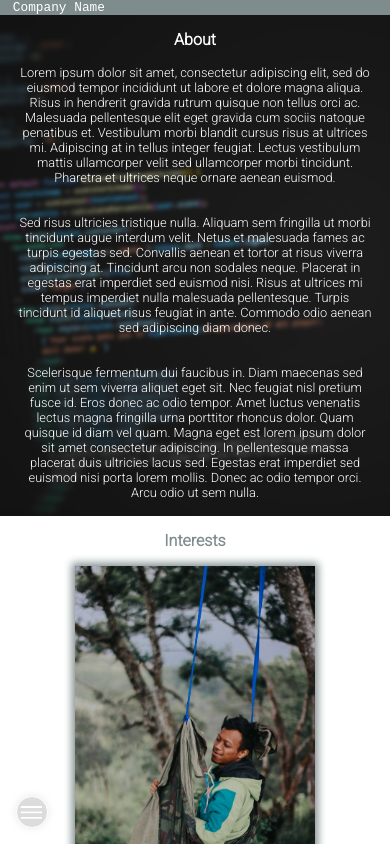
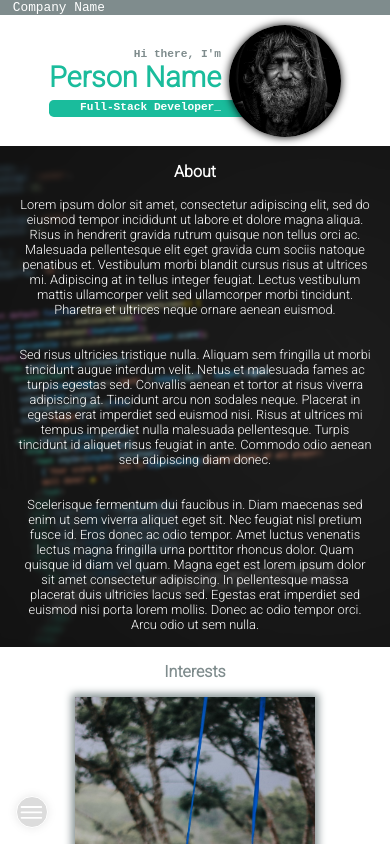
Before and after one commit to IbzOdus/EmployeePage, a React (Create React App) app: page / in a window 390 px wide. Shown: the top 844 px of the page. Built offline with nearby package versions, Linux system fonts and the light colour scheme.

Commit message:
Make profile section responsive

```diff
--- a/src/components/ProfileContent.jsx
+++ b/src/components/ProfileContent.jsx
@@ -3,12 +3,17 @@ import styled from 'styled-components';
 import { colors } from '../constants';
 
 const Container = styled.div`
-    max-width: 1000px;
-    padding-top: 20px;
+    position: relative;
+    max-width: 63rem;
+    padding: 1.5rem 0;
     background-color: #FFFFFF;
     display: flex;
     flex-direction: column;
     align-items: center;
+
+    @media only screen and (max-width: 700px) {
+        padding: 0.6rem 0;
+    }
 `;
 
 const TextImageContainer = styled.div`
@@ -18,56 +23,85 @@ const TextImageContainer = styled.div`
 const TextContainer = styled.div`
     display: flex;
     flex-direction: column;
+    justify-content: center;
     text-align: right;
     font-family: 'Courier New';
-    font-size: 30px;
+    font-size: 1rem;
     font-weight: bold;
     color: ${colors.primary};
-    margin-top: 10px;
-    margin-right: 20px;
+    margin-right: 1rem;
+
+    @media only screen and (max-width: 700px) {
+        font-size: 0.7rem;
+        margin-right: 0.5rem;
+    }
 `;
 
 const Name = styled.span`
     font-family: 'Agency FB', 'Roboto';
-    font-size: 80px;
+    font-size: 3.8rem;
     color: ${props => props.color || colors.primary};
+
+    @media only screen and (max-width: 700px) {
+        font-size: 1.8rem;
+    }
 `;
 
 const ProfilePicture = styled.img`
-    width: 200px;
-    height: 200px;
+    width: 12rem;
+    height: 12rem;
     border-radius: 50%;
-    box-shadow: 0px 0px 10px;
+    box-shadow: 0 0 0.5rem;
     object-fit: cover;
     z-index: 1;
+
+    @media only screen and (max-width: 700px) {
+        height: 7rem;
+        width: 7rem;
+    }
 `;
 
 const PositionText = styled.span`
-    font-size: 20px;
     color: #FFFFFF;
-    margin-top: 15px;
+    margin-top: 1rem;
     z-index: 2;
+
+    @media only screen and (max-width: 700px) {
+        margin-top: 0.4rem;
+    }
 `;
 
 const PositionAccent = styled.div`
-    position: relative;
-    bottom: 50px;
+    position: absolute;
+    bottom: 3.1rem;
     width: 100%;
-    min-width: 65ch;
-    height: 35px;
+    height: 2.1rem;
     display: flex;
+
+    @media only screen and (max-width: 700px) {
+        height: 1.1rem;
+        bottom: 1.8rem;
+    }
 `;
 
 const PositionAccentColor = styled.span`
     background-color: ${props => props.color || colors.primary};
-    border-radius: 12px;
+    border-radius: 0.5rem;
     flex: 1;
     height: 100%;
+
+    @media only screen and (max-width: 700px) {
+        border-radius: 0.3rem;
+    }
 `;
 
 const PositionAccentHider = styled.span`
-    width: 100px;
+    width: 6rem;
     height: 100%;
+
+    @media only screen and (max-width: 700px) {
+        width: 3.5rem;
+    }
 `;
 
 export default function ProfileContent({ name, position, picture, color }) {
@@ -75,8 +109,7 @@ export default function ProfileContent({ name, position, picture, color }) {
         <Container>
             <TextImageContainer>
                 <TextContainer>
-                    Hi there, I'm
-                    <br/>
+                    <span>Hi there, I'm</span>
                     <Name color={color}>{name}</Name>
                     <PositionText>{`${position}_`}</PositionText>
                 </TextContainer>
--- a/src/components/pages/ProfilePage.jsx
+++ b/src/components/pages/ProfilePage.jsx
@@ -30,7 +30,7 @@ export default function ProfilePage() {
 
     return (
         <Container>
-            {/* <ProfileSection name={user.name} position={user.position} picture={user.image} color={user.color}/> */}
+            <ProfileSection name={user.name} position={user.position} picture={user.image} color={user.color}/>
             <SubNav />
             <AboutSection text={user.aboutText}/>
             <InterestsSection picture={user.interests.imgName} text={user.interests.interestsText} />
```
